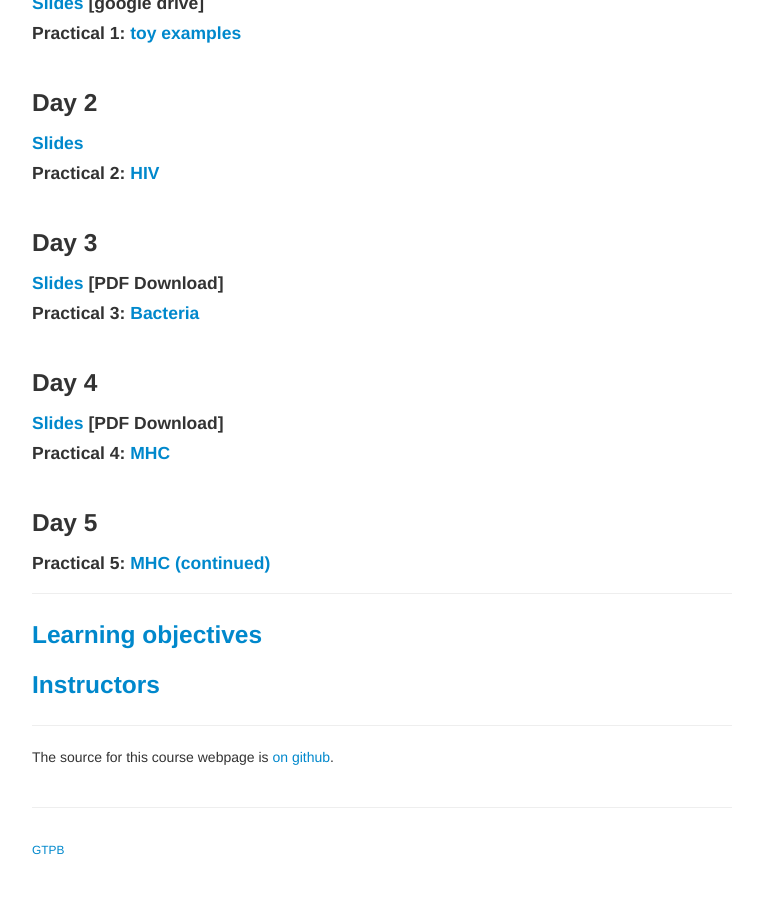
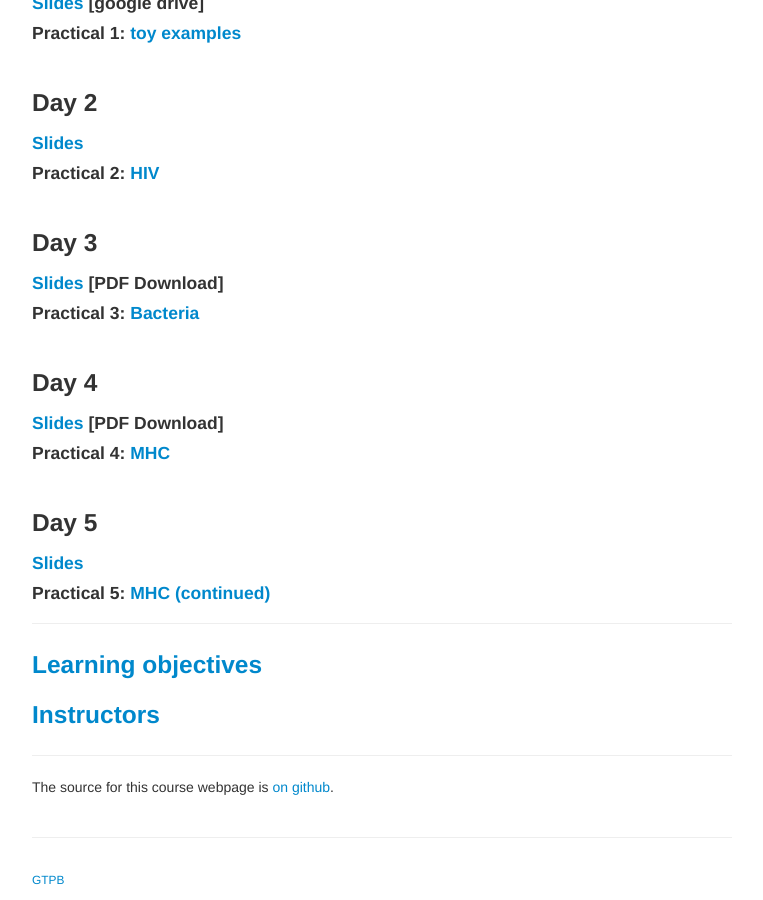
Before and after one commit to GTPB/CPANG19, a Jekyll site: the page built from index.md, in a window 1280 px wide and 900 px high, scrolled down 1334 px. Shown: the whole window, without its empty margins (258-1021 px from the left). Built offline with Jekyll 4.4.1, drawn with Linux system fonts in a browser that asks for light colours; before the commit the page ends 2204 px from its top, so only the background shows below that.

Commit message:
mention day5 slides

```diff
--- a/index.md
+++ b/index.md
@@ -45,6 +45,7 @@ All the datasets used for this training course is available throughout the docum
 <br/>
 
 ### Day 5
+#### [Slides](https://docs.google.com/presentation/d/1Yabcw_M5gCcCv9DJQ4d3Fp0X-GzooP-y08Qp0Fb7Iuc/edit?usp=sharing)
 #### Practical 5: [MHC (continued)](pages/mhc.md)
 
 
```
